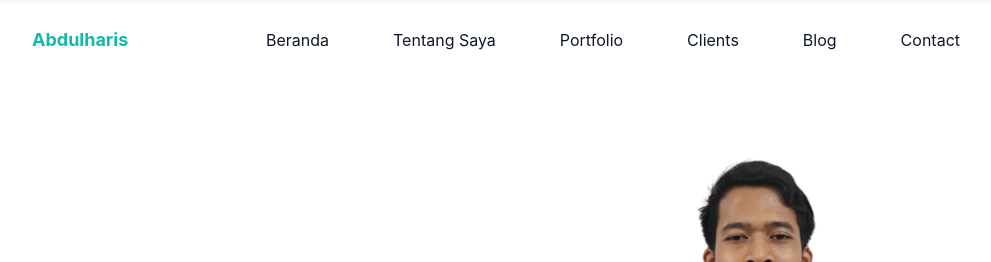
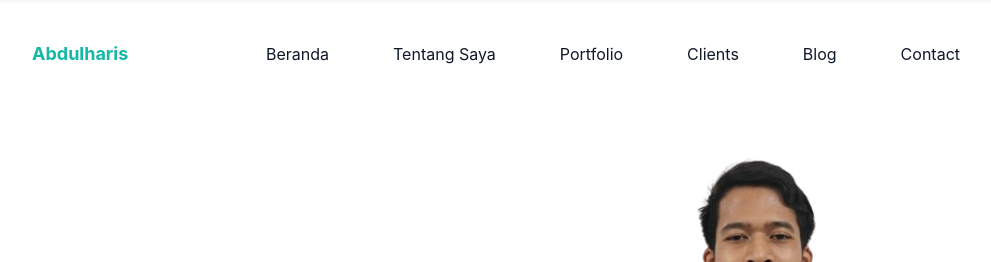
Before and after one commit to abd-haris/portfolio-tailwind-css, a website: page index.html in a window 1280 px wide. Shown: the top 262 px of the page, without its empty margins (128-1119 px from the left). Drawn offline with Linux system fonts and the light colour scheme.

Commit message:
mengubah index html

```diff
--- a/index.html
+++ b/index.html
@@ -14,7 +14,7 @@
       <div class="container">
         <div class="flex items-center justify-between relative">
           <div class="px-4">
-            <a href="#home" class="font-bold text-lg text-primary block py-6"
+            <a href="#home" class="font-bold text-lg text-primary block py-10"
               >Abdulharis</a
             >
           </div>
```
Also changed, not shown: src/output.css.
